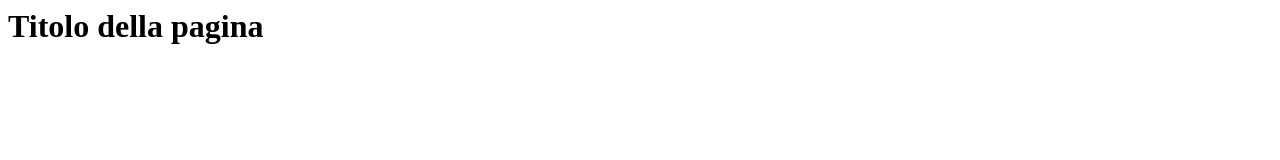
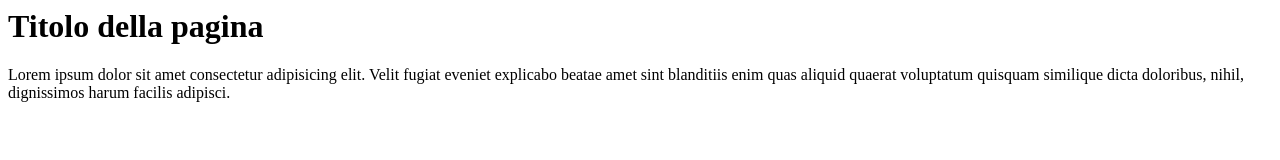
Before and after one commit to Eddishot/la-mia-prima-repository, a plain HTML site: page index.html in a window 1280 px wide. Drawn offline with Linux system fonts and the light colour scheme.

Commit message:
aggiunto paragrafo lorem ipsum

```diff
--- a/index.html
+++ b/index.html
@@ -3,5 +3,6 @@
      <h1>
          Titolo della pagina
      </h1>
- </body>
+     <p>Lorem ipsum dolor sit amet consectetur adipisicing elit. Velit fugiat eveniet explicabo beatae amet sint blanditiis enim quas aliquid quaerat voluptatum quisquam similique dicta doloribus, nihil, dignissimos harum facilis adipisci.</p>
+    </body>
 </html>
```
